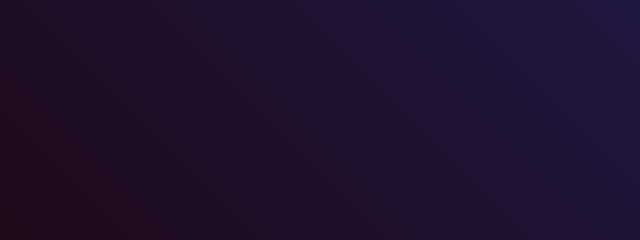
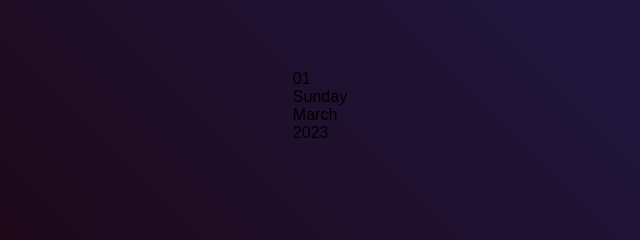
Before and after one commit to YawBoah/Mini-Calendar, a plain HTML site: page index.html in a window 1280 px wide. Shown: the part 294-534 px from the top of the page, 320-960 px from the left. Drawn offline with Linux system fonts and the light colour scheme.

Commit message:
Created the various divs in the html file

```diff
--- a/index.html
+++ b/index.html
@@ -9,7 +9,17 @@
 <body>
 
     <div class="hero">
+      <div class="calendar">
+        <div class="left">
+            <p>01</p>
+            <p>Sunday</p>
+        </div>
 
+        <div class="right">
+            <p>March</p>
+            <p>2023</p>
+        </div>
+      </div>
     </div>
 
 <script src="script.js"></script>
```
